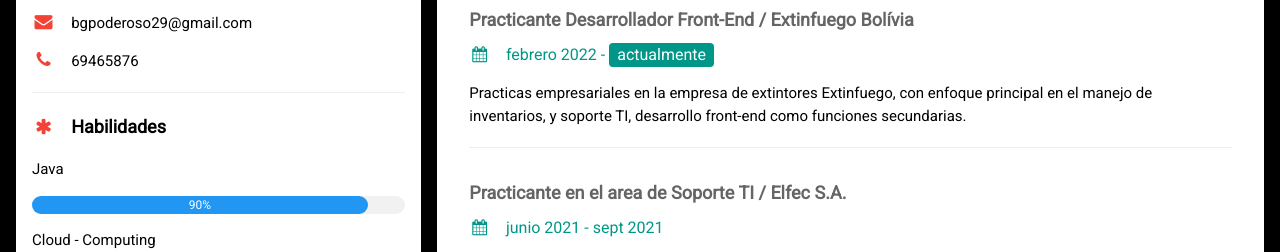
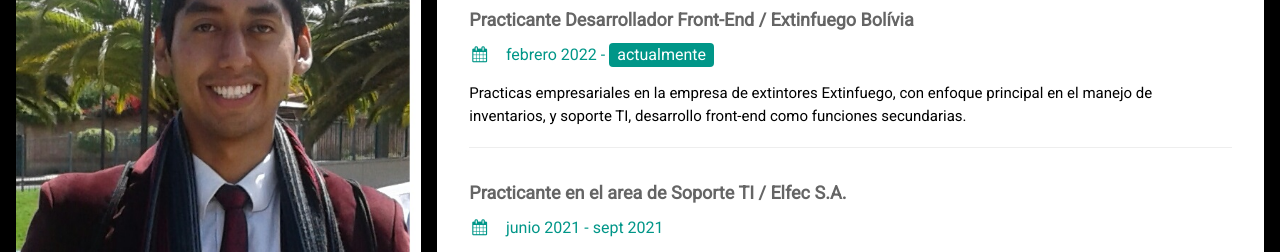
Before and after one commit to Metalwolf01/proyecto-omega, a plain HTML site: page index.html in a window 1280 px wide. Shown: the part 117-369 px from the top of the page. Drawn offline with nearby package versions, Linux system fonts and the light colour scheme.

Commit message:
Update index.html

```diff
--- a/index.html
+++ b/index.html
@@ -26,7 +26,7 @@ html,body,h1,h2,h3,h4,h5,h6 {font-family: "Roboto", sans-serif}
 
       <div class="w3-white w3-text-black w3-card-4">
         <div class="w3-display-container">
-          <img src="/t2/mi foto.jpeg" style="width:100%" alt="Avatar">
+          <img src="mi foto.jpeg" style="width:100%" alt="Avatar">
           <div class="w3-display-bottomleft w3-container w3-text-white">
             <h2>Guzman Briam</h2>
           </div>
```
